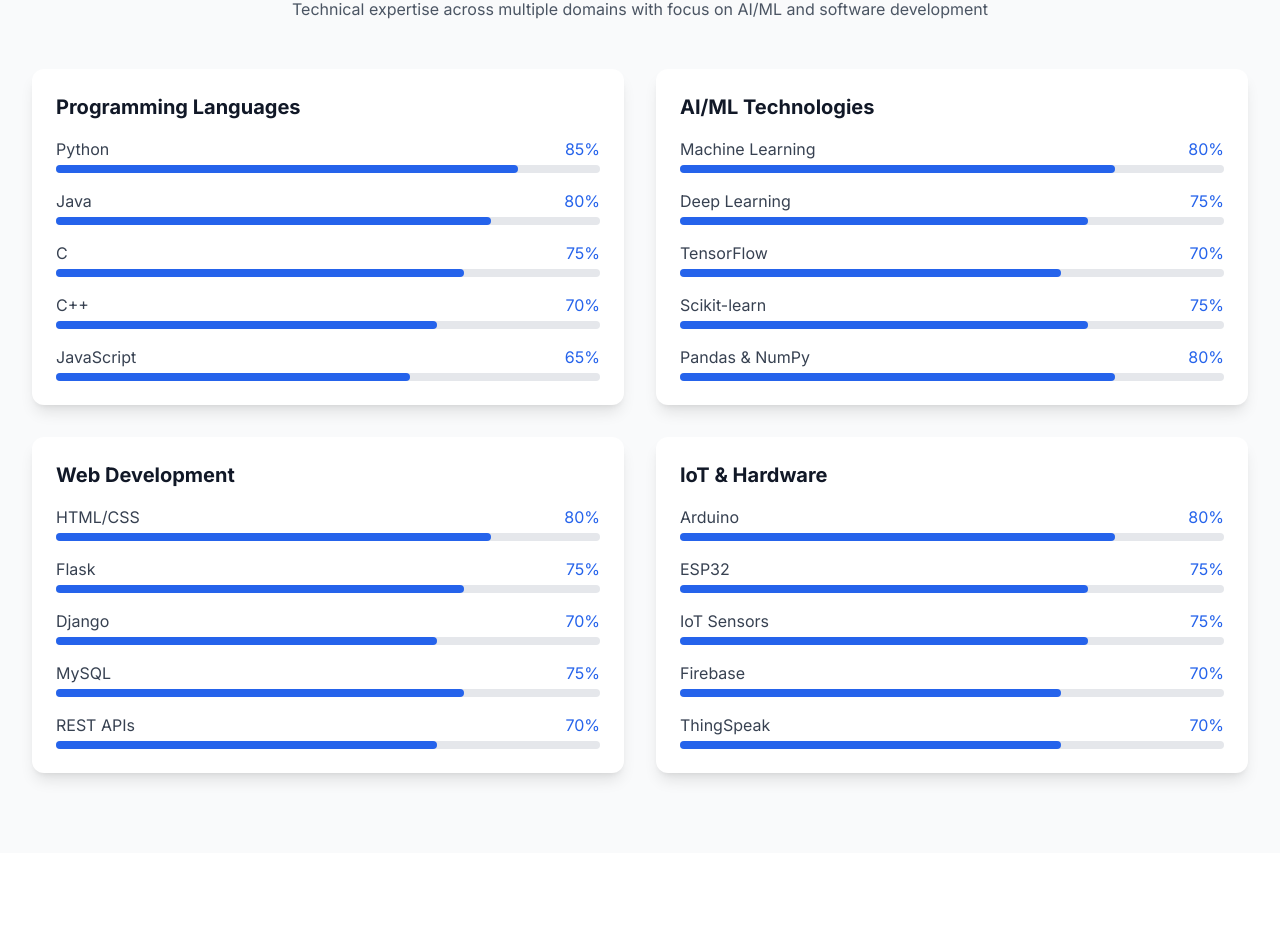
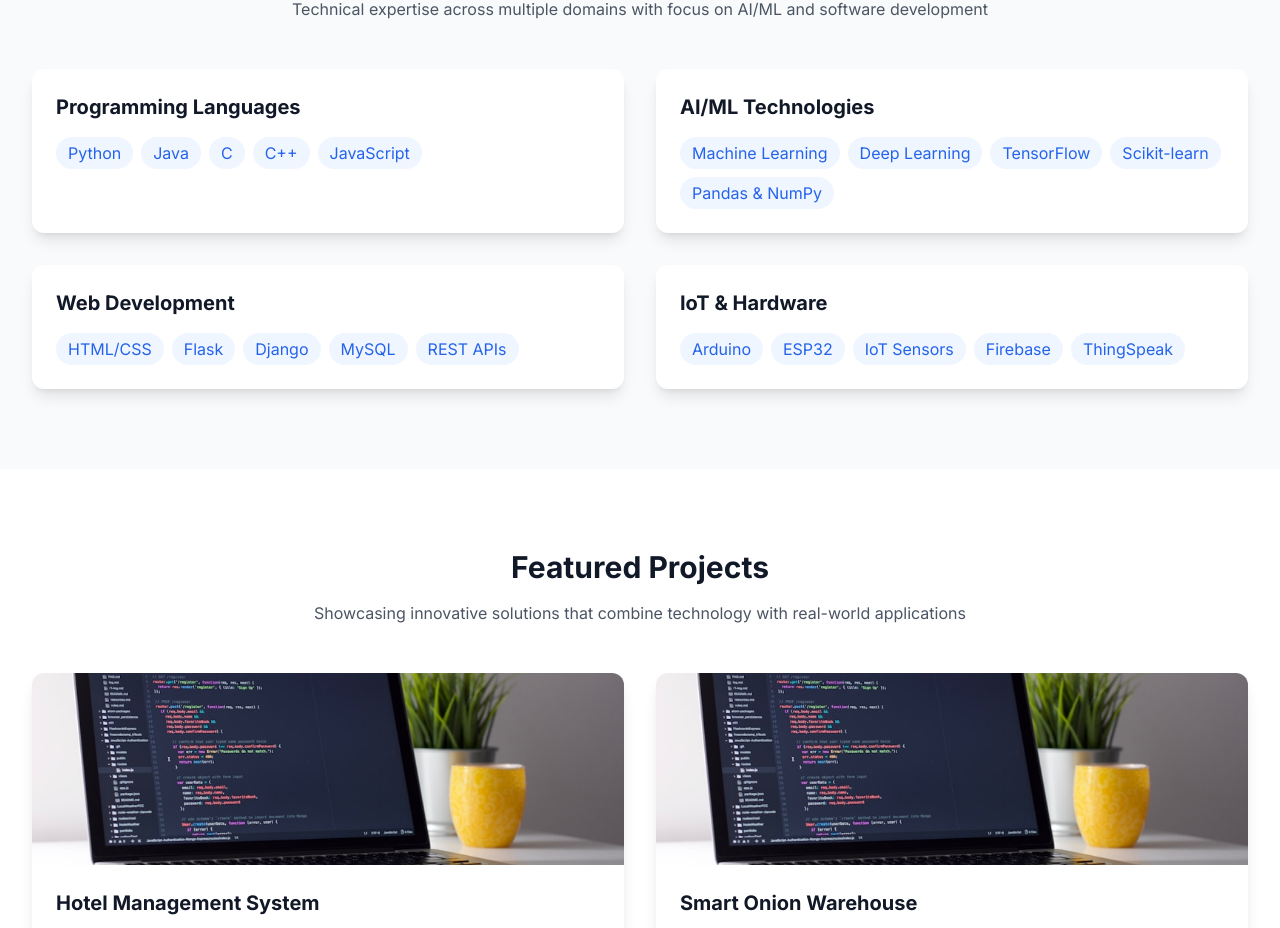
Before and after one commit to AishwaryaWagh06/AishwaryaWagh06.github.io, a Next.js app: page / in a window 1280 px wide. Shown: the part 1695-2623 px from the top of the page. Built offline with nearby package versions, Linux system fonts and the light colour scheme.

Commit message:
Remove skill level indicators for cleaner presentation

```diff
--- a/src/app/page.tsx
+++ b/src/app/page.tsx
@@ -151,43 +151,19 @@
             {[
               {
                 category: "Programming Languages",
-                skills: [
-                  { name: "Python", level: 85 },
-                  { name: "Java", level: 80 },
-                  { name: "C", level: 75 },
-                  { name: "C++", level: 70 },
-                  { name: "JavaScript", level: 65 },
-                ]
+                skills: ["Python", "Java", "C", "C++", "JavaScript"]
               },
               {
                 category: "AI/ML Technologies",
-                skills: [
-                  { name: "Machine Learning", level: 80 },
-                  { name: "Deep Learning", level: 75 },
-                  { name: "TensorFlow", level: 70 },
-                  { name: "Scikit-learn", level: 75 },
-                  { name: "Pandas & NumPy", level: 80 },
-                ]
+                skills: ["Machine Learning", "Deep Learning", "TensorFlow", "Scikit-learn", "Pandas & NumPy"]
               },
               {
                 category: "Web Development",
-                skills: [
-                  { name: "HTML/CSS", level: 80 },
-                  { name: "Flask", level: 75 },
-                  { name: "Django", level: 70 },
-                  { name: "MySQL", level: 75 },
-                  { name: "REST APIs", level: 70 },
-                ]
+                skills: ["HTML/CSS", "Flask", "Django", "MySQL", "REST APIs"]
               },
               {
                 category: "IoT & Hardware",
-                skills: [
-                  { name: "Arduino", level: 80 },
-                  { name: "ESP32", level: 75 },
-                  { name: "IoT Sensors", level: 75 },
-                  { name: "Firebase", level: 70 },
-                  { name: "ThingSpeak", level: 70 },
-                ]
+                skills: ["Arduino", "ESP32", "IoT Sensors", "Firebase", "ThingSpeak"]
               }
             ].map((category, idx) => (
               <motion.div
@@ -199,20 +175,14 @@
                 className="bg-white dark:bg-gray-900 p-6 rounded-xl shadow-lg"
               >
                 <h3 className="text-xl font-bold mb-4">{category.category}</h3>
-                <div className="space-y-4">
+                <div className="flex flex-wrap gap-2">
                   {category.skills.map((skill, skillIdx) => (
-                    <div key={skillIdx}>
-                      <div className="flex justify-between mb-1">
-                        <span className="text-gray-700 dark:text-gray-300">{skill.name}</span>
-                        <span className="text-blue-600 dark:text-blue-400">{skill.level}%</span>
-                      </div>
-                      <div className="w-full bg-gray-200 dark:bg-gray-700 rounded-full h-2">
-                        <div
-                          className="bg-blue-600 dark:bg-blue-500 h-2 rounded-full"
-                          style={{ width: `${skill.level}%` }}
-                        />
-                      </div>
-                    </div>
+                    <span
+                      key={skillIdx}
+                      className="px-3 py-1 rounded-full bg-blue-50 dark:bg-blue-900/20 text-blue-600 dark:text-blue-400"
+                    >
+                      {skill}
+                    </span>
                   ))}
                 </div>
               </motion.div>
```
